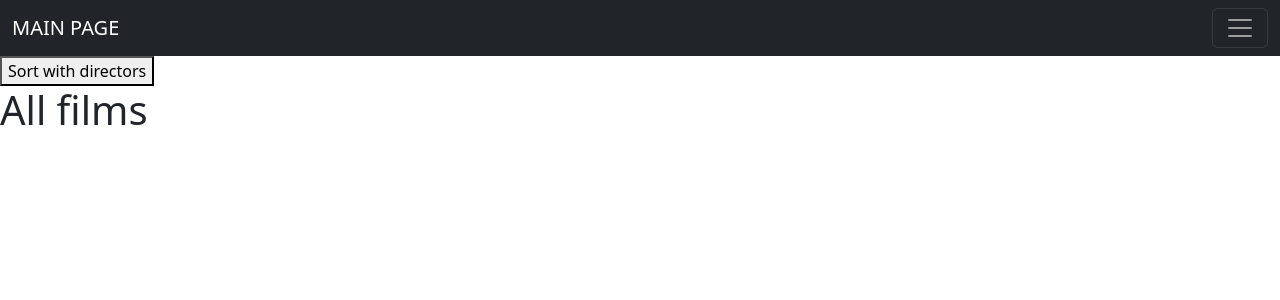
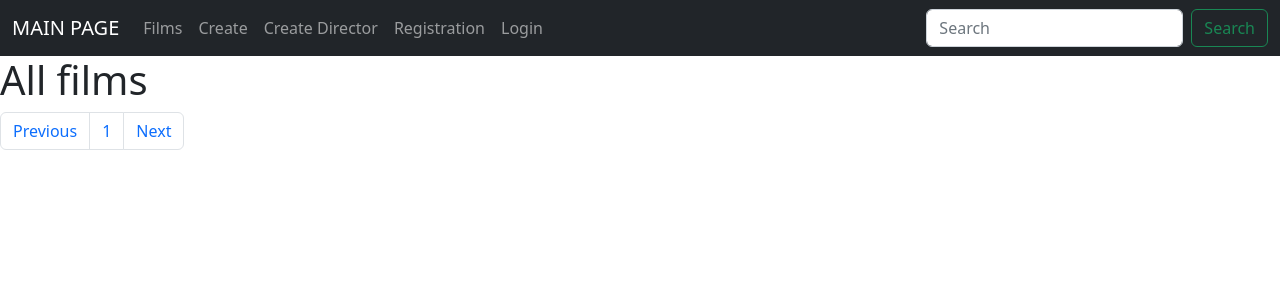
Before and after one commit to aitegin-muratbekov/4_month, a Django app: page /films/ in a window 1280 px wide. Shown: the top 300 px of the page. Run offline with Django 4.2, Linux system fonts and the light colour scheme; data that the repository does not hold is empty.

Commit message:
Added pagination

```diff
--- a/main/settings.py
+++ b/main/settings.py
@@ -106,7 +106,7 @@ AUTH_PASSWORD_VALIDATORS = [
 
 LANGUAGE_CODE = "en-us"
 
-TIME_ZONE = "UTC"
+TIME_ZONE = "Asia/Bishkek"
 
 USE_I18N = True
 
@@ -119,6 +119,9 @@ USE_TZ = True
 STATIC_URL = "static/"
 STATIC_ROOT = 'static'
 
+MEDIA_URL = 'media/'
+MEDIA_ROOT = 'media'
+
 STATICFILES_DIRS = [
     BASE_DIR / "static_in_dev",
 ]
--- a/main/urls.py
+++ b/main/urls.py
@@ -17,7 +17,6 @@ from django.contrib import admin
 from django.urls import path
 from main1 import views
 
-
 urlpatterns = [
     path("admin/", admin.site.urls),
     path('index/', views.index_view),
@@ -26,5 +25,11 @@ urlpatterns = [
     path('films/', views.film_list_view),
     path('film/<int:id>/', views.film_detail_view),
     path('directors/', views.directors_view),
-    path('director/<int:id>/films/', views.director_detail_view)
+    path('director/<int:id>/films/', views.director_detail_view),
+    path('films/create/', views.film_create_view),
+    path('directors/create_d/', views.director_create_view),
+    path('register/', views.register_view),
+    path('login/', views.login_view),
+    path('logout/', views.logout_view),
+    path('search/', views.search_view)
 ]
--- a/main1/admin.py
+++ b/main1/admin.py
@@ -1,5 +1,6 @@
 from django.contrib import admin
 from main1.models import Film, Director, Comments
+
 # Register your models here.
 
 admin.site.register(Director)
--- a/main1/models.py
+++ b/main1/models.py
@@ -14,6 +14,7 @@ class Film(models.Model):
     time = models.IntegerField()
     created = models.DateTimeField(auto_now_add=True, null=True)
     updated = models.DateTimeField(auto_now=True, null=True)
+    image = models.ImageField(upload_to='images', null=True, blank=True)
 
 
     def __str__(self):
--- a/main1/views.py
+++ b/main1/views.py
@@ -1,39 +1,115 @@
-from django.shortcuts import render, HttpResponse
+from django.shortcuts import render, HttpResponse, redirect
 from datetime import date
 from main1.models import Film, Director, Comments
+from .forms import FilmForm, DirectorForm, UserCreateForm, UserLoginForm
+from django.contrib.auth.models import User
+from django.contrib.auth import authenticate, login, logout
+
+
+
 # Create your views here.
+def logout_view(request):
+    logout(request)
+    return redirect('/index/')
+
+def login_view(request):
+    context= {
+        'form': UserLoginForm()
+    }
+    if request.method == 'POST':
+        form = UserLoginForm(data=request.POST)
+        if form.is_valid():
+            username = request.POST.get('username')
+            password = request.POST.get('password')
+            user = authenticate(username=username, password=password)
+            if not user:
+                return redirect('/login/')
+            else:
+                login(request, user)
+                return redirect('/index/')
+    return render(request, 'login.html', context)
+def register_view(request):
+    context = {
+        'form': UserCreateForm
+    }
+    if request.method == 'POST':
+        form = UserCreateForm(data=request.POST)
+        if form.is_valid():
+           username = request.POST.get('username')
+           password = request.POST.get('password')
+           User.objects.create_user(username=username, password=password)
+
+           return redirect('/login/')
+        context['form'] = form
+
+    return render(request, 'register.html', context=context)
+
+def film_create_view(request):
+    context = {
+        'form': FilmForm()
+    }
+
+    if request.method == 'POST':
+        form = FilmForm(data=request.POST)
+        if form.is_valid():
+            form.save()
+            return redirect('/films/')
+    return render(request, 'create.html', context)
+
+
+def director_create_view(request):
+    context = {
+        'form': DirectorForm()
+    }
+
+    if request.method == 'POST':
+        form = DirectorForm(data=request.POST)
+        if form.is_valid():
+            form.save()
+            return redirect('/directors/')
+    return render(request, 'create_d.html', context)
+
 def film_detail_view(request, id):
     dict_ = {}
     film = Film.objects.get(id=id)
     dict_['film_detail'] = film
-    dict_['comm_list'] = Comments.objects.filter(film_id = film)
-    return render(request, 'detail.html', context= dict_)
-
+    dict_['comm_list'] = Comments.objects.filter(film_id=film)
+    return render(request, 'detail.html', context=dict_)
 
 
 def index_view(request):
+    print(request.user)
     return render(request, 'index.html')
+
+
 def about_us_view(request):
     return render(request, 'about_us.html')
+
 
 def date_now(request):
     data = date.today()
     dict = {
-       'data' : data,
+        'data': data,
     }
     return render(request, 'time.html', context=dict)
 
+PAGE_SIZE = 3
 
 def film_list_view(request):
+    page = int(request.GET.get('page', 1))
+    film_list = Film.objects.all()[PAGE_SIZE * (page-1): PAGE_SIZE*page]
     dict_ = {
-        'film_list' : Film.objects.all(),
+        'previous_page': page-1,
+        'next_page': page+1,
+        'film_list': film_list,
+        'pages': list(range(1, len(Film.objects.all()) // PAGE_SIZE + 2))
     }
     return render(request, 'films.html', context=dict_)
 
 
 def directors_view(request):
     dict_ = {
-        'director_list' : Director.objects.all()
+        'director_list': Director.objects.all()
     }
     return render(request, 'directors.html', context=dict_)
 
@@ -44,5 +120,14 @@ def director_detail_view(request, id):
     dict_['director'] = director
     dict_['film_list'] = Film.objects.filter(film_director=director)
 
+    return render(request, 'director_detail.html', context=dict_)
 
-    return render(request, 'director_detail.html', context=dict_)
+
+def search_view(request):
+    search_word = request.GET.get('search_word', '')
+    context = {
+        'films': Film.objects.filter(title__icontains=search_word).order_by('-comments', 'title').exclude(rating=0),
+        'search_word': search_word
+
+    }
+    return render(request, 'search.html', context)
--- a/templates/base.html
+++ b/templates/base.html
@@ -1,17 +1,21 @@
-
 <!DOCTYPE html>
+{% load static %}
 <html lang="en">
 <head>
     <meta charset="UTF-8">
     <title>Title</title>
-     <link href="https://cdn.jsdelivr.net/npm/bootstrap@5.2.2/dist/css/bootstrap.min.css" rel="stylesheet" integrity="sha384-Zenh87qX5JnK2Jl0vWa8Ck2rdkQ2Bzep5IDxbcnCeuOxjzrPF/et3URy9Bv1WTRi" crossorigin="anonymous">
-     <script src="https://cdn.jsdelivr.net/npm/bootstrap@5.2.2/dist/js/bootstrap.bundle.min.js" integrity="sha384-OERcA2EqjJCMA+/3y+gxIOqMEjwtxJY7qPCqsdltbNJuaOe923+mo//f6V8Qbsw3" crossorigin="anonymous"></script>
+    <link href="https://cdn.jsdelivr.net/npm/bootstrap@5.2.2/dist/css/bootstrap.min.css" rel="stylesheet"
+          integrity="sha384-Zenh87qX5JnK2Jl0vWa8Ck2rdkQ2Bzep5IDxbcnCeuOxjzrPF/et3URy9Bv1WTRi" crossorigin="anonymous">
+    <script src="https://cdn.jsdelivr.net/npm/bootstrap@5.2.2/dist/js/bootstrap.bundle.min.js"
+            integrity="sha384-OERcA2EqjJCMA+/3y+gxIOqMEjwtxJY7qPCqsdltbNJuaOe923+mo//f6V8Qbsw3"
+            crossorigin="anonymous"></script>
 </head>
 <body>
- <nav class="navbar navbar-dark bg-dark">
+<nav class="navbar navbar-dark bg-dark navbar-expand-lg">
     <div class="container-fluid">
         <a class="navbar-brand" href="/index/">MAIN PAGE</a>
-      <button class="navbar-toggler" type="button" data-bs-toggle="collapse" data-bs-target="#navbarSupportedContent" aria-controls="navbarSupportedContent" aria-expanded="false" aria-label="Toggle navigation">
+        <button class="navbar-toggler" type="button" data-bs-toggle="collapse" data-bs-target="#navbarSupportedContent"
+                aria-controls="navbarSupportedContent" aria-expanded="false" aria-label="Toggle navigation">
             <span class="navbar-toggler-icon"></span>
         </button>
         <div class="collapse navbar-collapse" id="navbarSupportedContent">
@@ -19,9 +23,29 @@
                 <li class="nav-item">
                     <a class="nav-link" href="/films/">Films</a>
                 </li>
+                <li class="nav-item">
+                    <a class="nav-link" href="/films/create/">Create</a>
+                </li>
+                <li class="nav-item">
+                    <a class="nav-link" href="/directors/create_d/">Create Director</a>
+                </li>
+                <li class="nav-item">
+                    <a class="nav-link" href="/register/">Registration</a>
+                </li>
+                {% if user.is_anonymous %}
+                    <li class="nav-item">
+                        <a class="nav-link" href="/login/">Login</a>
+                    </li>
+                    {% else %}
+                        <li class="nav-item">
+                            <a class="nav-link" href="/logout/">Logout({{user}})</a>
+                        </li>
+                {% endif %}
             </ul>
-        <form class="d-flex" role="search">
-          <input class="form-control me-2" type="search" placeholder="Search" aria-label="Search">
+
+            <form class="d-flex" role="search" method="get" action="/search/">
+                <input class="form-control me-2" type="search" placeholder="Search" name="search_word"
+                   aria-label="Search" value="{{ search_word }}">
                 <button class="btn btn-outline-success" type="submit">Search</button>
             </form>
 
--- a/templates/films.html
+++ b/templates/films.html
@@ -1,9 +1,5 @@
 {% extends 'base.html' %}
 {% block content %}
-
-    <a href = '/directors/'>
-        <button>Sort with directors</button>
-    </a>
     <h1>All films</h1>
     {% for film in film_list %}
         <a href="/film/{{film.id}}/">
@@ -12,4 +8,13 @@
         </a>
         <hr>
     {% endfor %}
+    <nav aria-label="Page navigation example">
+          <ul class="pagination">
+            <li class="page-item"><a class="page-link" href="/films/?page={{previous_page}}">Previous</a></li>
+              {% for page in pages %}
+                 <li class="page-item"><a class="page-link" href="/films/?page={{page}}">{{page}}</a></li>
+              {% endfor %}
+            <li class="page-item"><a class="page-link" href="/films/?page={{next_page}}">Next</a></li>
+          </ul>
+        </nav>
 {% endblock %}
--- a/templates/index.html
+++ b/templates/index.html
@@ -1,6 +1,8 @@
 {% extends 'base.html' %}
 {% block content %}
+
     <div class="btn-group" role="group" aria-label="Basic example">
+
         <a href="/time/">
             <button type="button" class="btn btn-primary btn-sm">TIME</button>
         </a>
```
Also changed, not shown: main1/forms.py (added, +57 -0 lines), templates/create.html (added, +8 -0 lines), templates/create_d.html (added, +8 -0 lines), templates/login.html (added, +9 -0 lines), templates/register.html (added, +11 -0 lines), templates/search.html (added, +11 -0 lines). Lines whose indentation alone changed are shown as unchanged.
